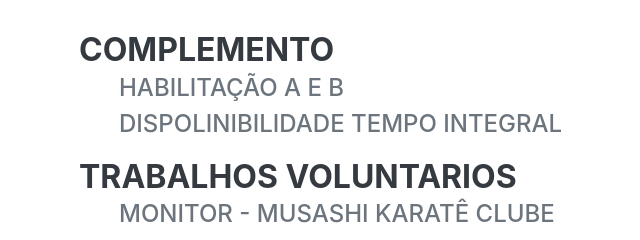
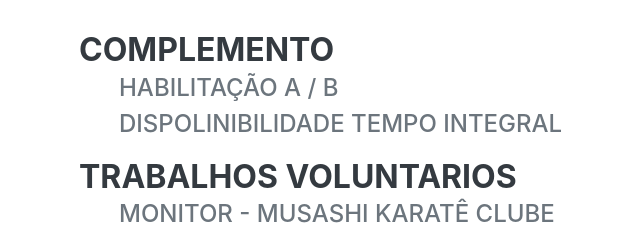
Before and after one commit to william0035/williamsodre, a website: page index.html in a window 1280 px wide. Shown: the part 3902-4142 px from the top of the page, 241-881 px from the left. Drawn offline with nearby package versions, Linux system fonts and the light colour scheme; a web font is replaced by a local one.

Commit message:
correção

```diff
--- a/index.html
+++ b/index.html
@@ -164,7 +164,7 @@
                         <h3 class="mb-0">Complemento</h3>
                         <div class="subheading mb-3">
                         <ul style="list-style: none;">
-                            <li>Habilitação A e B</li>
+                            <li>Habilitação A / B</li>
                             <li>Dispolinibilidade tempo integral</li>
                         </ul>
                     </div>
```
